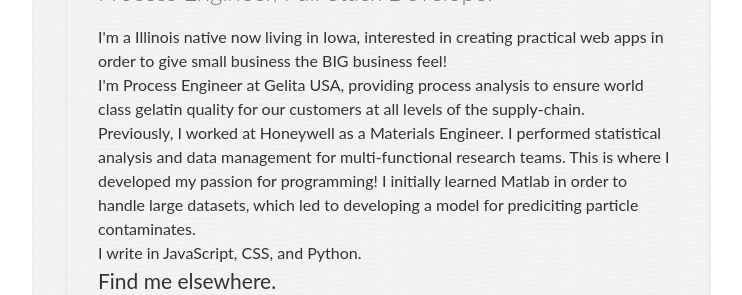
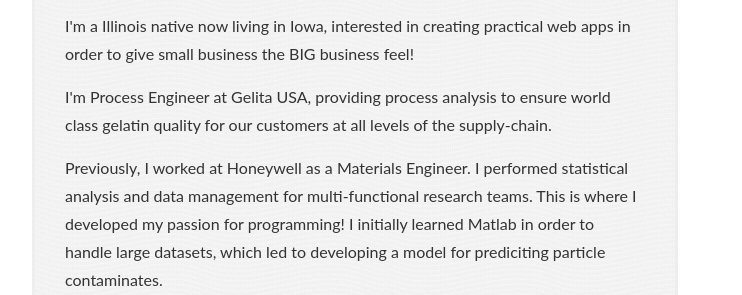
Before and after one commit to JosephVellella/JosephVellella.github.io, a plain HTML site: page index.html in a window 1280 px wide. Shown: the part 231-526 px from the top of the page, without its empty margins (193-935 px from the left). Drawn offline with nearby package versions, Linux system fonts and the light colour scheme; files whose address does not match are found by name.

Commit message:
added margin around <p>

```diff
--- a/css/main.css
+++ b/css/main.css
@@ -289,7 +289,7 @@ textarea {
 body {
     font-family: 'Lato', 'Helvetica', 'sans-serif';
     font-size: 16px;
-    line-height: 1.5;
+    line-height: 1.75;
     color: #333;
 }
 a {
@@ -370,7 +370,7 @@ h4 {
 }
 
 p {
-    margin: 0 0 15p 0;
+    margin: 15px 0 15px 0;
 }
 
 li {
--- a/index.html
+++ b/index.html
@@ -27,7 +27,6 @@
                 </ul>
 
                 <div id="sidebar">
-                    <div id="sidebar">
                         <div class="profile">
                             <div class="profile-img">
                                 <h1>Hello! I'm <strong>Joe Vellella</strong></h1>
@@ -58,7 +57,6 @@
                                 Code
                             </a>
 
-                        </div>
                     </div>
                 </div>
             </div>
```
Also changed, not shown: 1 other file.
